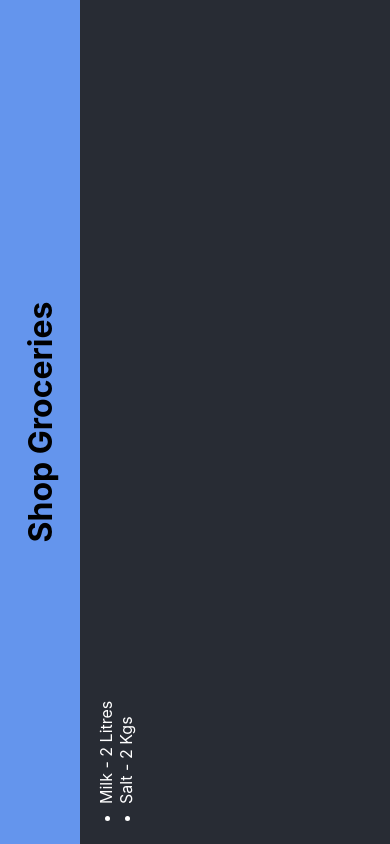
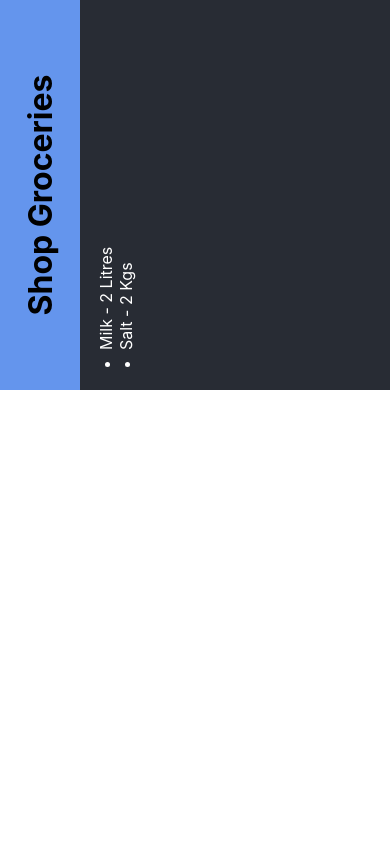
Before and after one commit to rajivkr/grocery-test, a React (Create React App) app: page / in a window 390 px wide. Shown: the top 844 px of the page. Built offline with nearby package versions, Linux system fonts and the light colour scheme.

Commit message:
changing height

```diff
--- a/src/App.css
+++ b/src/App.css
@@ -25,12 +25,6 @@
 @media screen and (max-width: 1170px) and (orientation: portrait) {
   html {
     transform: rotate(-90deg);
-    transform-origin: left top;
-    width: 100vh;
     height: 100vw;
-    overflow-x: hidden;
-    position: absolute;
-    top: 100%;
-    left: 0;
   }
 }
```
